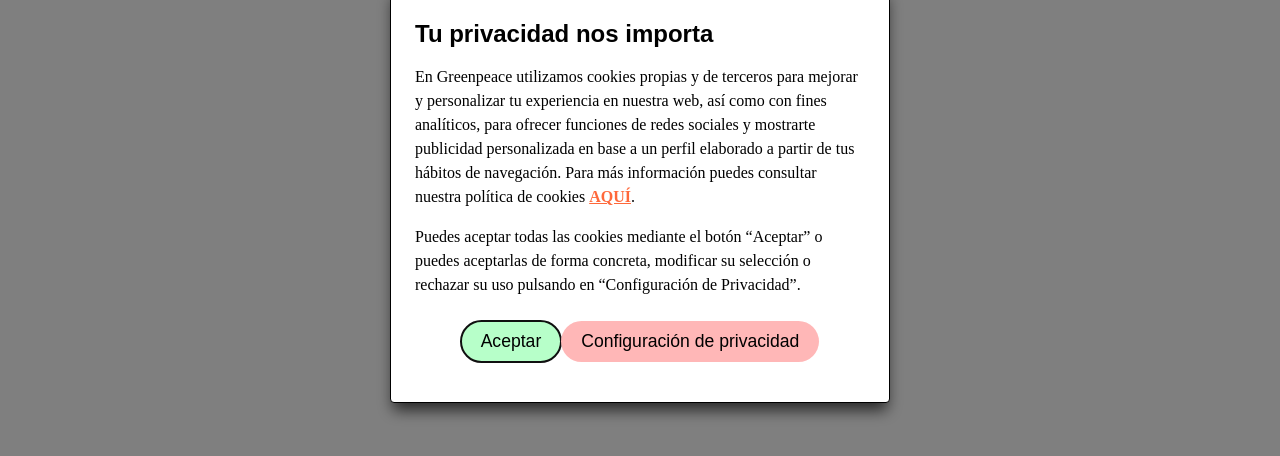
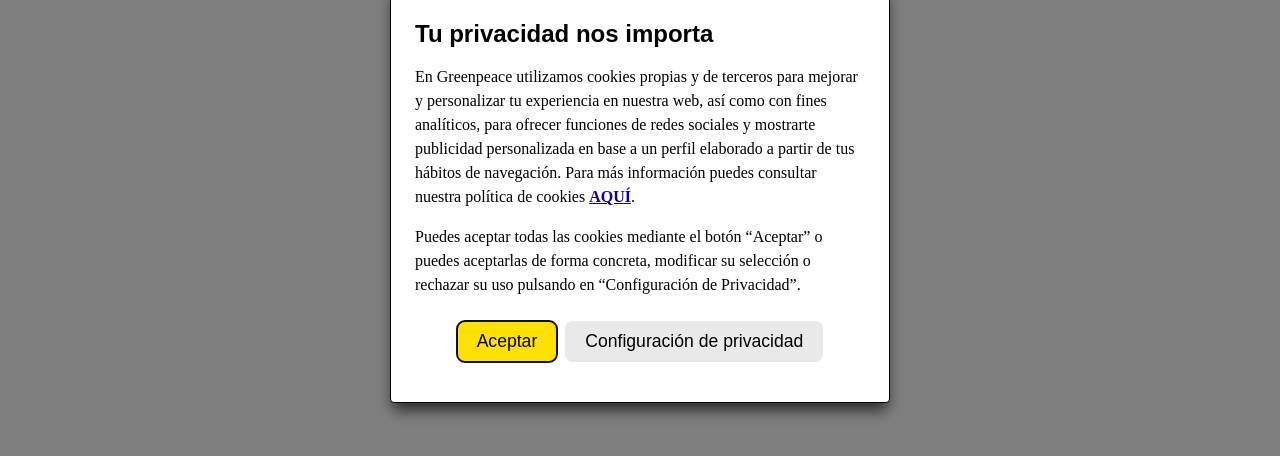
Before and after one commit to osvik/eleventy-boilerplate-2024, an Eleventy site: page es/index.html in a window 1280 px wide. Shown: the part 206-662 px from the top of the page. Built offline with nearby package versions, Linux system fonts and the light colour scheme; Eleventy itself is replaced by a stand-in of ours; files that its build step writes are made by us from their sources; a web font is replaced by a local one.

Commit message:
Colours and buttons color and radius

```diff
--- a/_includes/components/base.css
+++ b/_includes/components/base.css
@@ -8,7 +8,7 @@
     --main-bg-color: #ffffff;
     --second-bg-color: #f6f6f5;
     --third-bg-color: #144005;
-    --links-color: #ff683a;
+    --links-color: #0f0397;
     --links-hover: #cb5937;
     --hover-color: rgb(255, 240, 10);
     --headers-font: "Work Sans", sans-serif;
--- a/_includes/components/cookies.css
+++ b/_includes/components/cookies.css
@@ -3,10 +3,10 @@
  */
 
 :root {
-    --button-yes-color: #b7ffc9;
-    --button-yes-color-hover: #dcfedb;
-    --button-no-color: #ffb7b7;
-    --button-no-color-hover: #fedbdb;
+    --button-yes-color: #ffe100;
+    --button-yes-color-hover: #fff081;
+    --button-no-color: #e9e9e9;
+    --button-no-color-hover: #f3f3f3;
 }
 
 .modal {
@@ -52,12 +52,13 @@
     display: flex;
     justify-content: center;
     padding: 0.5rem 0 1.5rem 0;
+    gap: 0.5rem;
 }
 
 .modal-bt-row button {
     padding: .75rem;
     border: none;
-    border-radius: 4rem;
+    border-radius: 0.5rem;
     color: var(--second-color);
     padding: 10px 20px 10px 20px;
     font-family: var(--headers-font);
--- a/docs/assets/css/base.css
+++ b/docs/assets/css/base.css
@@ -9,7 +9,7 @@
     --main-bg-color: #ffffff;
     --second-bg-color: #f6f6f5;
     --third-bg-color: #144005;
-    --links-color: #ff683a;
+    --links-color: #0f0397;
     --links-hover: #cb5937;
     --hover-color: rgb(255, 240, 10);
     --headers-font: "Work Sans", sans-serif;
@@ -214,10 +214,10 @@
  */
 
 :root {
-    --button-yes-color: #b7ffc9;
-    --button-yes-color-hover: #dcfedb;
-    --button-no-color: #ffb7b7;
-    --button-no-color-hover: #fedbdb;
+    --button-yes-color: #ffe100;
+    --button-yes-color-hover: #fff081;
+    --button-no-color: #e9e9e9;
+    --button-no-color-hover: #f3f3f3;
 }
 
 .modal {
@@ -263,12 +263,13 @@
     display: flex;
     justify-content: center;
     padding: 0.5rem 0 1.5rem 0;
+    gap: 0.5rem;
 }
 
 .modal-bt-row button {
     padding: .75rem;
     border: none;
-    border-radius: 4rem;
+    border-radius: 0.5rem;
     color: var(--second-color);
     padding: 10px 20px 10px 20px;
     font-family: var(--headers-font);
```
